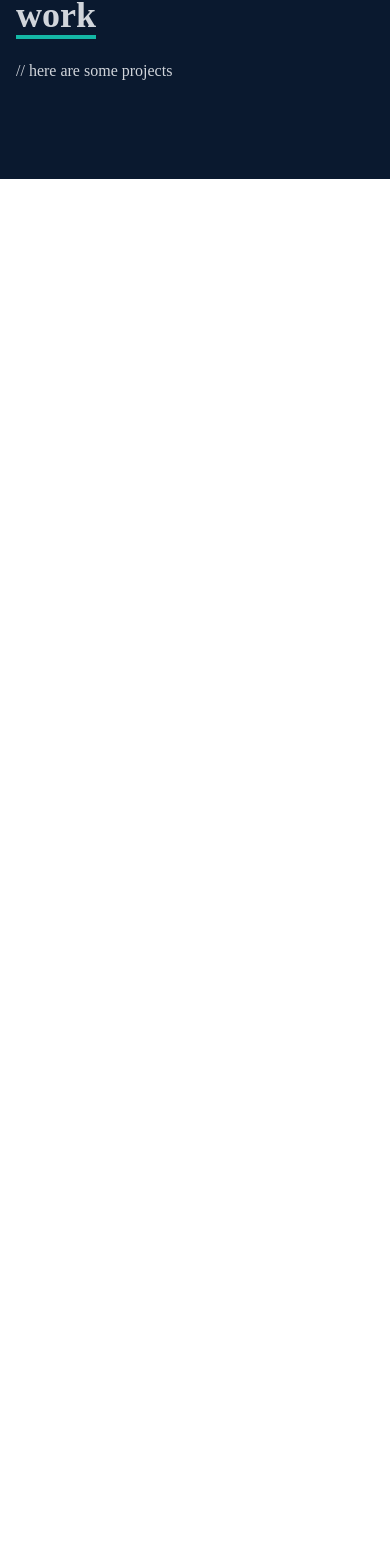
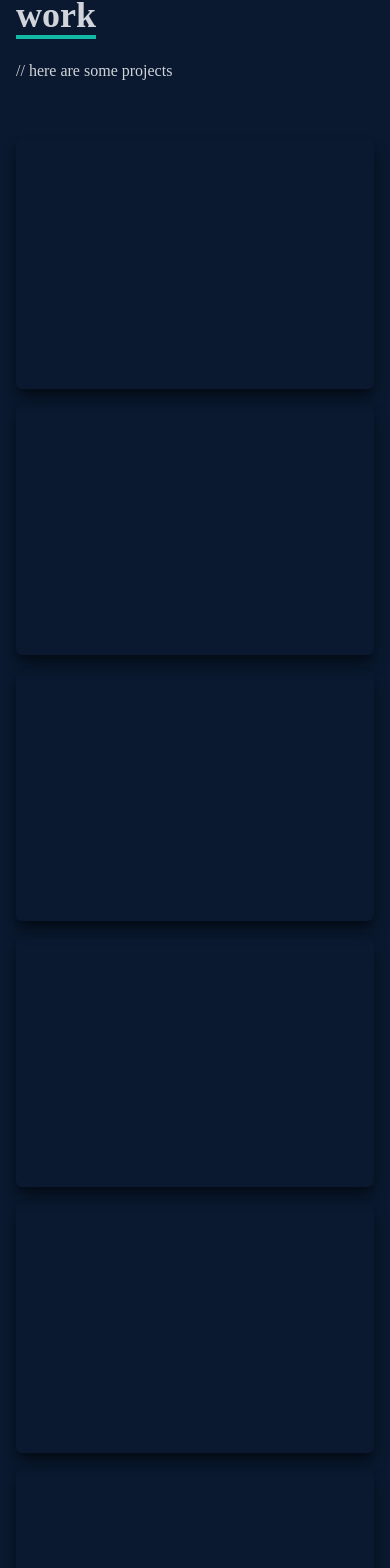
Before and after one commit to mlgibson8/Michael_Portfolio, a React (Create React App) app: page / in a window 390 px wide. Shown: the part 2553-4121 px from the top of the page. Before the commit the page ends 2732 px from the top, so only its background shows below. Built offline with nearby package versions, Linux system fonts and the light colour scheme.

Commit message:
setup projects

```diff
--- a/package.json
+++ b/package.json
@@ -18,12 +18,6 @@
     "test": "react-scripts test",
     "eject": "react-scripts eject"
   },
-  "eslintConfig": {
-    "extends": [
-      "react-app",
-      "react-app/jest"
-    ]
-  },
   "browserslist": {
     "production": [
       ">0.2%",
--- a/src/components/Work.jsx
+++ b/src/components/Work.jsx
@@ -1,29 +1,126 @@
 import React from 'react'
+import EcomBe from '../assets/Ecom_Backend.jpg'
+import EmployeeTracter from '../assets/Employee_Tracker_Backend.png'
+import NoteTaker from '../assets/Note_Taker_Backend.png'
+import ProgressiveWeb from '../assets/Progressive_Web_App.png'
+import SQL from '../assets/Project2_SQL.png'
+import TechBlog from '../assets/Tech_Blog.png'
 
 const Work = () => {
   return (
-    <div name='work' className='w-full md:h-screen bg-[#0a192f] text-gray-300'>
-<div  className='max-w-[1000px] mx-auto p-4 flex flex-col justify-center w-full h-full'>
+    <div name='work' className='w-full md:h-screen text-gray-300 bg-[#0a192f]'>
+        <div className='max-w-[1000px] mx-auto p-4 flex flex-col justify-center w-full h-full'>
         <div className='pb-8'>
             <p className='text-4xl font-bold inline border-b-4 text-gray-300 border-teal-500'>work</p>
             <p className='py-6'>// here are some projects</p>
         </div>
-<div>
-    <div className=''>
-        <div>
-            <span>
-                <div>
+
+       <div className='grid sm:grid-cols-2 md:grid-cols-3 gap-4'>
+
+    <div style={{backgroundImage: `url:(${EcomBe})`}}
+        className='shadow-lg shadow-[#040c16] group container rounded-md flex justify-center items-center mx-auto content-div'>
+
+        <div className='opacity-0 group-hover:opacity-100' >
+            <span className='text-2xl font-bold text-white tracking-wider'>
+                Ecommerce Backend
+            </span>
+                <div className='pt-8 text-center'>
                     <a href="/">
-                        <button></button>
+                        <button className='text-center rounded-lg px-4 py-3 m-2 bg-white text-gray-700 font-bold text-lg'>Demo</button>
                     </a>
                     <a href="/">
-                        <button></button>
+                        <button className='text-center rounded-lg px-4 py-3 m-2 bg-white text-gray-700 font-bold text-lg'>Repo</button>
                     </a>
                 </div>
+                  </div>
+    </div>
 
+    <div style={{backgroundImage: `url:(${EmployeeTracter})`}}
+        className='shadow-lg shadow-[#040c16] group container rounded-md flex justify-center items-center mx-auto content-div'>
+
+        <div className='opacity-0 group-hover:opacity-100' >
+            <span className='text-2xl font-bold text-white tracking-wider'>
+                Employee Tracker Backend
             </span>
-        </div>
+                <div className='pt-8 text-center'>
+                    <a href="/">
+                        <button className='text-center rounded-lg px-4 py-3 m-2 bg-white text-gray-700 font-bold text-lg'>Demo</button>
+                    </a>
+                    <a href="/">
+                        <button className='text-center rounded-lg px-4 py-3 m-2 bg-white text-gray-700 font-bold text-lg'>Repo</button>
+                    </a>
+                </div>
+                  </div>
     </div>
+    <div style={{backgroundImage: `url:(${NoteTaker})`}}
+        className='shadow-lg shadow-[#040c16] group container rounded-md flex justify-center items-center mx-auto content-div'>
+
+        <div className='opacity-0 group-hover:opacity-100' >
+            <span className='text-2xl font-bold text-white tracking-wider'>
+                Note Taker
+            </span>
+                <div className='pt-8 text-center'>
+                    <a href="/">
+                        <button className='text-center rounded-lg px-4 py-3 m-2 bg-white text-gray-700 font-bold text-lg'>Demo</button>
+                    </a>
+                    <a href="/">
+                        <button className='text-center rounded-lg px-4 py-3 m-2 bg-white text-gray-700 font-bold text-lg'>Repo</button>
+                    </a>
+                </div>
+                  </div>
+    </div>
+    <div style={{backgroundImage: `url:(${ProgressiveWeb})`}}
+        className='shadow-lg shadow-[#040c16] group container rounded-md flex justify-center items-center mx-auto content-div'>
+
+        <div className='opacity-0 group-hover:opacity-100' >
+            <span className='text-2xl font-bold text-white tracking-wider'>
+                Progressive Web App
+            </span>
+                <div className='pt-8 text-center'>
+                    <a href="/">
+                        <button className='text-center rounded-lg px-4 py-3 m-2 bg-white text-gray-700 font-bold text-lg'>Demo</button>
+                    </a>
+                    <a href="/">
+                        <button className='text-center rounded-lg px-4 py-3 m-2 bg-white text-gray-700 font-bold text-lg'>Repo</button>
+                    </a>
+                </div>
+                  </div>
+    </div>
+    <div style={{backgroundImage: `url:(${SQL})`}}
+        className='shadow-lg shadow-[#040c16] group container rounded-md flex justify-center items-center mx-auto content-div'>
+
+        <div className='opacity-0 group-hover:opacity-100' >
+            <span className='text-2xl font-bold text-white tracking-wider'>
+                SQL Project
+            </span>
+                <div className='pt-8 text-center'>
+                    <a href="/">
+                        <button className='text-center rounded-lg px-4 py-3 m-2 bg-white text-gray-700 font-bold text-lg'>Demo</button>
+                    </a>
+                    <a href="/">
+                        <button className='text-center rounded-lg px-4 py-3 m-2 bg-white text-gray-700 font-bold text-lg'>Repo</button>
+                    </a>
+                </div>
+                  </div>
+    </div>
+    <div style={{backgroundImage: `url:(${TechBlog})`}}
+        className='shadow-lg shadow-[#040c16] group container rounded-md flex justify-center items-center mx-auto content-div'>
+
+        <div className='opacity-0 group-hover:opacity-100' >
+            <span className='text-2xl font-bold text-white tracking-wider'>
+                Tech Blog
+            </span>
+                <div className='pt-8 text-center'>
+                    <a href="/">
+                        <button className='text-center rounded-lg px-4 py-3 m-2 bg-white text-gray-700 font-bold text-lg'>Demo</button>
+                    </a>
+                    <a href="/">
+                        <button className='text-center rounded-lg px-4 py-3 m-2 bg-white text-gray-700 font-bold text-lg'>Repo</button>
+                    </a>
+                </div>
+                  </div>
+    </div>
+
 </div>
 </div>
     </div>
--- a/src/index.css
+++ b/src/index.css
@@ -13,3 +13,17 @@
     @apply cursor-pointer;
   }
 }
+
+.content-div {
+  background-repeat: no-repeat;
+  background-size: cover;
+  background-position: center;
+  height: 250px;
+}
+.content-div:hover {
+  background-image: linear-gradient(
+    to right,
+    rgba(112, 157, 255, 0.8)
+    hsla(242, 75%, 61% , 0.8)
+  )!important;
+}
```
Also changed, not shown: src/assets/Ecom_Backend.jpg (renamed from src/assets/Ecom_Backend.png), 1 other file (tests, documents, lock files or other folders).
